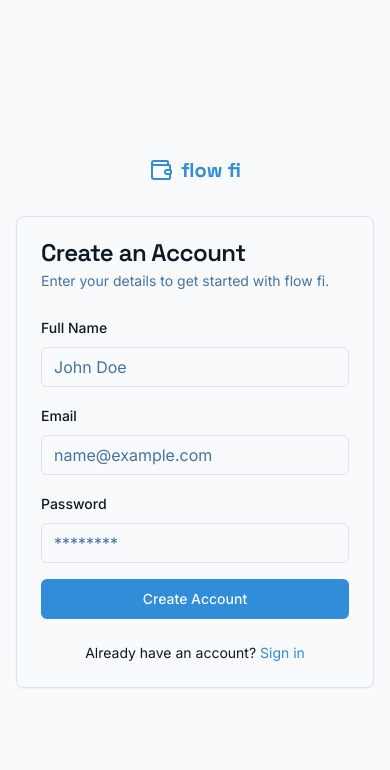
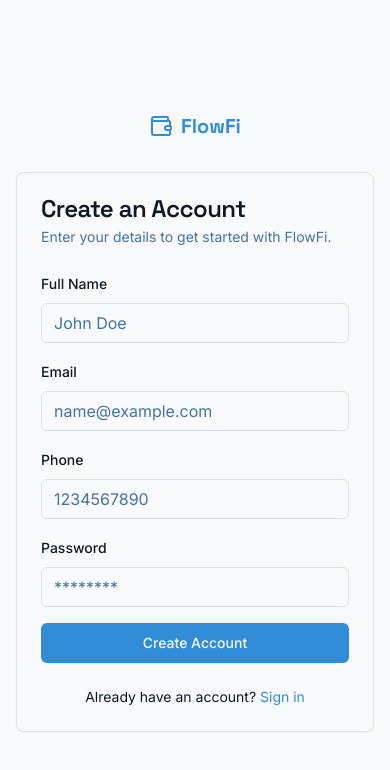
Before and after one commit to theabhiagrawall/FlowFi-Project, a Next.js app in the folder frontend/: page /signup in a window 390 px wide. Shown: the top 770 px of the page. Built offline with nearby package versions, Linux system fonts and the light colour scheme.

Commit message:
pie chart, phone, flow fi to FlowFi

```diff
--- a/frontend/src/app/(dashboard)/analytics/page.jsx
+++ b/frontend/src/app/(dashboard)/analytics/page.jsx
@@ -1,6 +1,14 @@
+'use client'; // Optional: only needed if you're turning this page into a client component
+
+import dynamic from 'next/dynamic';
 import AnalyticsChart from "@/components/analytics-chart.jsx";
 import { Card, CardContent, CardDescription, CardHeader, CardTitle } from "@/components/ui/card.jsx";
 import { ArrowDown, ArrowUp } from "lucide-react";
+
+// 🔽 Import SpendingPieChart dynamically (prevents SSR error)
+const SpendingPieChart = dynamic(() => import('@/components/SpendingPieChart'), {
+  ssr: false,
+});
 
 export default function AnalyticsPage() {
     return (
@@ -13,30 +21,22 @@ export default function AnalyticsPage() {
             <div className="grid gap-4 md:grid-cols-2">
                 <Card>
                     <CardHeader className="flex flex-row items-center justify-between pb-2">
-                        <CardTitle className="text-sm font-medium">
-                            Incoming
-                        </CardTitle>
+                        <CardTitle className="text-sm font-medium">Incoming</CardTitle>
                         <ArrowDown className="h-4 w-4 text-green-500" />
                     </CardHeader>
                     <CardContent>
                         <div className="text-2xl font-bold">$2,350.00</div>
-                        <p className="text-xs text-muted-foreground">
-                            +10.5% from last month
-                        </p>
+                        <p className="text-xs text-muted-foreground">+10.5% from last month</p>
                     </CardContent>
                 </Card>
                 <Card>
                     <CardHeader className="flex flex-row items-center justify-between pb-2">
-                        <CardTitle className="text-sm font-medium">
-                            Outgoing
-                        </CardTitle>
+                        <CardTitle className="text-sm font-medium">Outgoing</CardTitle>
                         <ArrowUp className="h-4 w-4 text-red-500" />
                     </CardHeader>
                     <CardContent>
                         <div className="text-2xl font-bold">$1,210.50</div>
-                        <p className="text-xs text-muted-foreground">
-                            +5.2% from last month
-                        </p>
+                        <p className="text-xs text-muted-foreground">+5.2% from last month</p>
                     </CardContent>
                 </Card>
             </div>
@@ -51,15 +51,13 @@ export default function AnalyticsPage() {
                         <AnalyticsChart />
                     </CardContent>
                 </Card>
-                 <Card className="col-span-4 lg:col-span-3">
+                <Card className="col-span-4 lg:col-span-3">
                     <CardHeader>
                         <CardTitle>Spending by Category</CardTitle>
-                        <CardDescription>
-                            A breakdown of your spending by category.
-                        </CardDescription>
+                        <CardDescription>A breakdown of your spending by category.</CardDescription>
                     </CardHeader>
                     <CardContent>
-                       {/* Pie chart will be added here */}
+                        <SpendingPieChart />
                     </CardContent>
                 </Card>
             </div>
--- a/frontend/src/app/layout.jsx
+++ b/frontend/src/app/layout.jsx
@@ -4,7 +4,7 @@ import { ThemeProvider } from '@/components/theme-provider.jsx';
 
 
 export const metadata = {
-  title: 'flow fi',
+  title: 'FlowFi',
   description: 'A modern banking experience',
 };
 
--- a/frontend/src/app/page.jsx
+++ b/frontend/src/app/page.jsx
@@ -24,7 +24,7 @@ export default function LandingPage() {
                   Modern Banking for a Modern World
                 </h1>
                 <p className="mx-auto max-w-[700px] text-muted-foreground md:text-xl">
-                  flow fi provides a seamless, secure, and smart way to manage your finances. Experience banking that's built for you.
+                  FlowFi provides a seamless, secure, and smart way to manage your finances. Experience banking that's built for you.
                 </p>
               </div>
               <div className="space-x-4">
@@ -40,7 +40,7 @@ export default function LandingPage() {
         </section>
       </main>
       <footer className="flex flex-col gap-2 sm:flex-row py-6 w-full shrink-0 items-center px-4 md:px-6 border-t">
-        <p className="text-xs text-muted-foreground">&copy; 2025 flow fi. All rights reserved.</p>
+        <p className="text-xs text-muted-foreground">&copy; 2025 FlowFi. All rights reserved.</p>
         <nav className="sm:ml-auto flex gap-4 sm:gap-6">
           <Link className="text-xs hover:underline underline-offset-4" href="#">
             Terms of Service
--- /dev/null
+++ b/frontend/src/components/SpendingPieChart.tsx
@@ -0,0 +1,34 @@
+'use client';
+
+import { PieChart, Pie, Cell, Tooltip, Legend } from 'recharts';
+
+const data = [
+  { name: 'Rent', value: 400 },
+  { name: 'Groceries', value: 300 },
+  { name: 'Utilities', value: 200 },
+  { name: 'Entertainment', value: 100 },
+];
+
+const COLORS = ['#8884d8', '#82ca9d', '#ffc658', '#ff8042'];
+
+export default function SpendingPieChart() {
+  return (
+    <PieChart width={400} height={350}>
+      <Pie
+        data={data}
+        cx="50%"
+        cy="50%"
+        outerRadius={120}
+        fill="#8884d8"
+        dataKey="value"
+        label
+      >
+        {data.map((entry, index) => (
+          <Cell key={`cell-${index}`} fill={COLORS[index % COLORS.length]} />
+        ))}
+      </Pie>
+      <Tooltip />
+      <Legend />
+    </PieChart>
+  );
+}
--- a/frontend/src/components/dashboard-sidebar.jsx
+++ b/frontend/src/components/dashboard-sidebar.jsx
@@ -51,7 +51,7 @@ export default function DashboardSidebar() {
             <path d="M4 6a2 2 0 0 1 2-2h12a2 2 0 0 1 2 2v2H4V6z" />
             <path d="M12 15h.01" />
           </svg>
-          <span className="sr-only">flow fi</span>
+          <span className="sr-only">FlowFi</span>
         </Link>
         <TooltipProvider>
           {navItems.map((item) => (
--- a/frontend/src/components/logo.jsx
+++ b/frontend/src/components/logo.jsx
@@ -6,7 +6,7 @@ const Logo = ({ className }) => {
   return (
     <Link href="/" className={cn("flex items-center gap-2", className)}>
       <Wallet className="h-6 w-6 text-primary" />
-      <span className="text-xl font-bold font-headline text-primary">flow fi</span>
+      <span className="text-xl font-bold font-headline text-primary">FlowFi</span>
     </Link>
   );
 };
--- a/frontend/src/components/signup-form.jsx
+++ b/frontend/src/components/signup-form.jsx
@@ -24,6 +24,9 @@ const formSchema = z.object({
   email: z.string().email({
     message: 'Please enter a valid email address.',
   }),
+  phone: z.string().length(10, {
+    message: 'Please Enter a Valid Phone Number.',
+  }).regex(/^\d+$/, { message: 'Phone number must contain only digits.' }),
   password: z.string().min(8, {
     message: 'Password must be at least 8 characters.',
   }),
@@ -36,6 +39,7 @@ export function SignupForm() {
     defaultValues: {
       name: '',
       email: '',
+      phone: '',
       password: '',
     },
   });
@@ -51,7 +55,7 @@ export function SignupForm() {
     <Card>
       <CardHeader>
         <CardTitle className="font-headline">Create an Account</CardTitle>
-        <CardDescription>Enter your details to get started with flow fi.</CardDescription>
+        <CardDescription>Enter your details to get started with FlowFi.</CardDescription>
       </CardHeader>
       <CardContent>
         <Form {...form}>
@@ -77,6 +81,19 @@ export function SignupForm() {
                   <FormLabel>Email</FormLabel>
                   <FormControl>
                     <Input placeholder="name@example.com" {...field} />
+                  </FormControl>
+                  <FormMessage />
+                </FormItem>
+              )}
+            />
+            <FormField
+              control={form.control}
+              name="phone"
+              render={({ field }) => (
+                <FormItem>
+                  <FormLabel>Phone</FormLabel>
+                  <FormControl>
+                    <Input placeholder="1234567890" {...field} />
                   </FormControl>
                   <FormMessage />
                 </FormItem>
```
